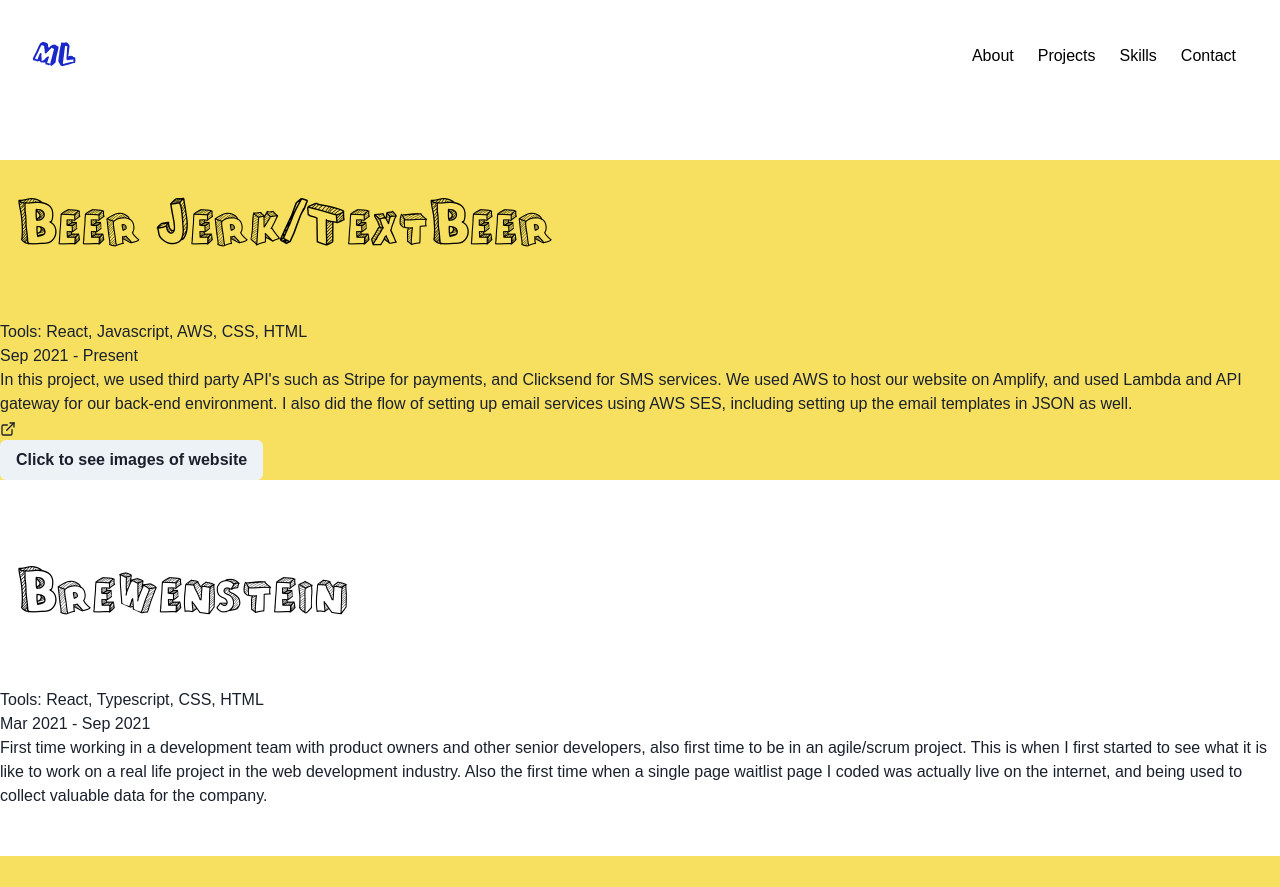
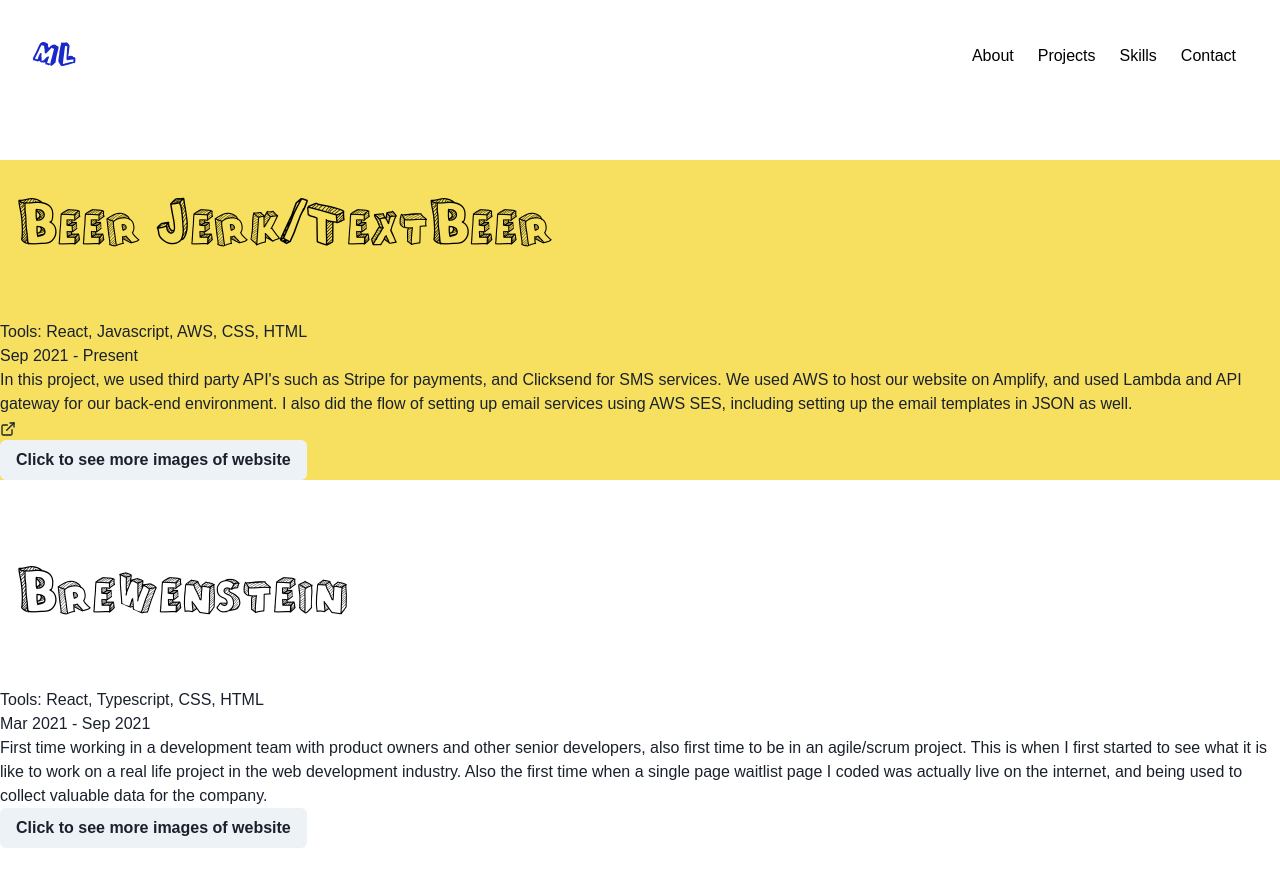
Before and after one commit to lin-maggies/portfolio, a React (Create React App) app: page /projects in a window 1280 px wide. Shown: the top 887 px of the page. Built offline with nearby package versions, Linux system fonts and the light colour scheme.

Commit message:
tidy up projectModal component code

```diff
--- a/src/App.css
+++ b/src/App.css
@@ -107,6 +107,11 @@
   width: 28rem;
 }
 
+.projPhoto {
+  max-width: 50rem;
+  max-height: 55rem;
+}
+
 @media only screen and (min-width: 768px) {
   .navbarBurger {
     display: none;
--- a/src/Components/ProjectModal.js
+++ b/src/Components/ProjectModal.js
@@ -35,17 +35,19 @@
 
   return (
     <div>
-      <Button onClick={openAndReset}>Click to see images of website</Button>
+      <Button onClick={openAndReset}>
+        Click to see more images of website
+      </Button>
       <Modal isOpen={isOpen} onClose={onClose}>
         <ModalOverlay />
-        <ModalContent>
+        <ModalContent maxW="1000px">
           <ModalHeader>{props.title}</ModalHeader>
           <ModalCloseButton />
           <ModalBody>
             <img
               src={props.images[imagePage]}
               alt="project screenshots"
-              className="photo"
+              className="projPhoto"
             />
           </ModalBody>
 
--- a/src/Containers/myProjects.js
+++ b/src/Containers/myProjects.js
@@ -3,11 +3,35 @@
 import "../App.css";
 import Navbar from "../Components/Navbar";
 import ProjectModal from "../Components/ProjectModal";
-import brew1 from "../assets/images/brew1.png";
-import brew2 from "../assets/images/brew2.png";
+import {
+  brew1,
+  brew2,
+  brew3,
+  brew4,
+  brew5,
+  brew6,
+  brew7,
+  brew8,
+  text1,
+  text2,
+  text3,
+  text4,
+  text5,
+  text6,
+} from "../assets/images";
 
 export default function MyProjects() {
-  const beerImageArray = [brew1, brew2];
+  const brewImageArray = [
+    brew1,
+    brew2,
+    brew3,
+    brew4,
+    brew5,
+    brew6,
+    brew7,
+    brew8,
+  ];
+  const textImageArray = [text1, text2, text3, text4, text5, text6];
   return (
     <div>
       <Navbar />
@@ -27,11 +51,7 @@
             {""}
             <ExternalLinkIcon />
           </a>
-          <ProjectModal
-            images={beerImageArray}
-            title="Beer Jerk/TextBeer"
-            number="2"
-          />
+          <ProjectModal images={textImageArray} title="Beer Jerk/TextBeer" />
         </div>
       </div>
       <div className="sectionContainer">
@@ -48,6 +68,7 @@
             live on the internet, and being used to collect valuable data for
             the company.
           </p>
+          <ProjectModal images={brewImageArray} title="Brewenstein" />
         </div>
       </div>
       <div className="sectionColorContainer">
--- /dev/null
+++ b/src/assets/images/index.js
@@ -0,0 +1,31 @@
+import brew1 from "./brew1.png";
+import brew2 from "./brew2.png";
+import brew3 from "./brew3.png";
+import brew4 from "./brew4.png";
+import brew5 from "./brew5.png";
+import brew6 from "./brew6.png";
+import brew7 from "./brew7.png";
+import brew8 from "./brew8.png";
+import text1 from "./text1.png";
+import text2 from "./text2.png";
+import text3 from "./text3.png";
+import text4 from "./text4.png";
+import text5 from "./text5.png";
+import text6 from "./text6.png";
+
+export {
+  brew1,
+  brew2,
+  brew3,
+  brew4,
+  brew5,
+  brew6,
+  brew7,
+  brew8,
+  text1,
+  text2,
+  text3,
+  text4,
+  text5,
+  text6,
+};
```
